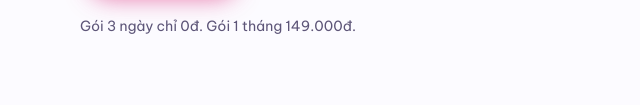
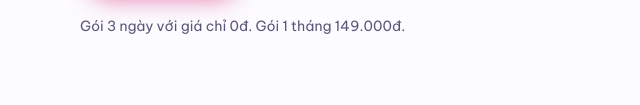
Before and after one commit to huynv-0406/web-tool-ai, a plain HTML site: page index.html in a window 1280 px wide. Shown: the part 695-800 px from the top of the page, 0-640 px from the left. Drawn offline with Linux system fonts and the light colour scheme.

Commit message:
Update index.html

```diff
--- a/index.html
+++ b/index.html
@@ -287,7 +287,7 @@ footer{padding:28px 0 96px;text-align:center;color:var(--ink-soft);font-size:14p
         <a class="btn btn-pink" href="#bang-gia">Xem bảng giá</a>
         <a class="btn btn-ghost" href="https://zalo.me/0345836356" target="_blank" rel="noopener">Dùng thử 3 ngày 0đ</a>
       </div>
-      <p class="hero-note">Gói 3 ngày chỉ 0đ. Gói 1 tháng 149.000đ.</p>
+      <p class="hero-note">Gói 3 ngày với giá chỉ 0đ. Gói 1 tháng 149.000đ.</p>
     </div>
 
     <div class="mock" aria-hidden="true">
@@ -476,7 +476,7 @@ footer{padding:28px 0 96px;text-align:center;color:var(--ink-soft);font-size:14p
       <article class="plan">
         <h3>Gói 3 ngày</h3>
         <p class="for">Dùng thử một video thật trước khi mua gói dài hạn.</p>
-        <div class="price"><strong>0đ</strong></div>
+        <div class="price"><strong> 0đ </strong></div>
         <p class="sub">Thanh toán một lần</p>
         <ul>
           <li>Dùng đầy đủ tính năng trong 3 ngày</li>
```
